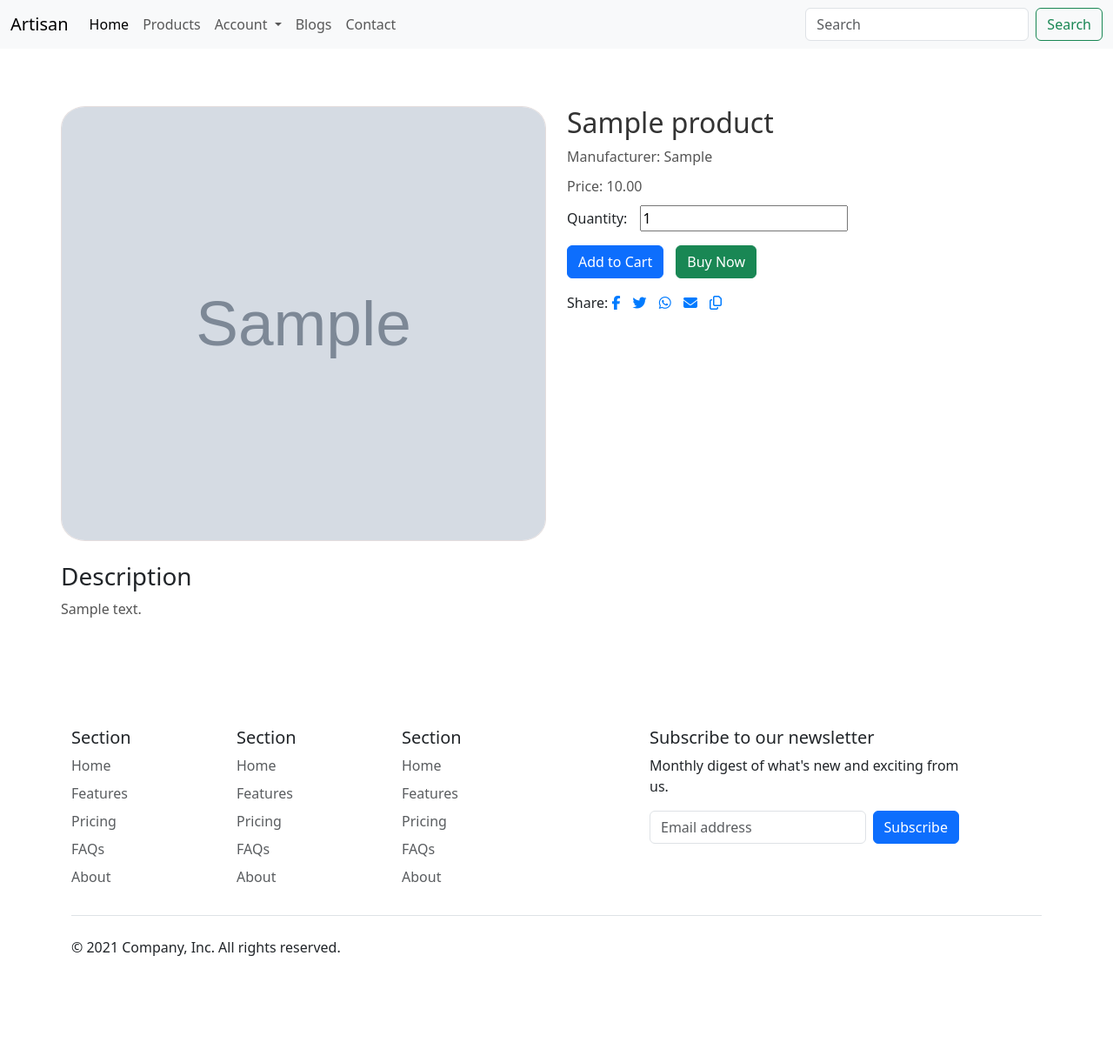
After one commit to Vamshi280/Artisian, a Django app: page /product/1 in a window 1280 px wide. The commit adds this page. Shown: the whole page at 87% size. Run offline with Django 5.2, Linux system fonts and the light colour scheme; tables that the repository leaves empty hold one stand-in row (values such as "Sample post"); grey boxes marked "Sample" are stand-in pictures; parts of the project's set-up code (start-up, migrations or seed data) failed here and were passed over.

Commit message:
reterved product and implemented product_view page

```diff
--- a/home/urls.py
+++ b/home/urls.py
@@ -12,6 +12,8 @@ urlpatterns = [
     path("login",views.login,name='login'),
     path('check_username/', views.check_username, name='check_username'),
     path('logout', views.logout, name='logout'),
+    path('product/<int:product_id>', views.view_product, name='view_product'),
+
 
 
 
--- a/home/views.py
+++ b/home/views.py
@@ -7,6 +7,7 @@ from django.contrib import messages
 from django.contrib.auth.decorators import login_required
 from django.contrib.auth import authenticate, login
 from django.contrib.auth import logout as auth_logout
+from django.shortcuts import render, get_object_or_404
 
 
 
@@ -133,3 +134,12 @@ def check_username(request):
 
     # Return an empty response if the request method is not POST
     return JsonResponse({})
+
+
+#creating view of product here
+def view_product(request, product_id):
+    # Retrieve the product from the database
+    product = get_object_or_404(Product, pk=product_id)
+
+    # Pass the product to the view template
+    return render(request, 'view_product.html', {'product': product})
--- a/static/style.css
+++ b/static/style.css
@@ -20,3 +20,52 @@
 .image-container {
     height: 300px; /* Adjust the height as needed */
   }
+
+/* Product Details Section Styles */
+/* Product Details Section Styles */
+
+
+/* Product Details Section Styles */
+.product-details {
+  padding: 50px 0;
+
+}
+
+.product-details img {
+  max-width: 100%;
+  height: 500px;
+  object-fit: cover;
+  border: 1px solid rgb(228, 221, 221);
+  border-radius: 5%;
+
+}
+
+.product-details h2 {
+  color: #333;
+}
+
+.product-details p {
+  color: #555;
+  margin-bottom: 10px;
+}
+
+.product-details label {
+  margin-right: 10px;
+}
+
+.product-details .buttons button {
+  margin-right: 10px;
+}
+
+.product-details .buttons button:last-child {
+  margin-right: 0;
+}
+
+.product-details .buttons a {
+  margin-right: 10px;
+  color: #007bff; /* Bootstrap primary color */
+}
+
+.product-details h3 {
+  margin-top:
+}
--- a/templates/index.html
+++ b/templates/index.html
@@ -50,7 +50,7 @@
           <p class="card-text"> <b>Price</b>:&nbsp;<i class="fa-solid fa-indian-rupee-sign"></i> {{ product.price }}</p>
           <div class="d-flex justify-content-between align-items-center">
             <div class="btn-group">
-              <button type="button" class="btn btn-sm btn-outline-secondary">View</button>
+               <a href="{% url 'view_product' product.id %}" class="btn btn-sm btn-outline-secondary">View</a>
               <button type="button" class="btn btn-sm btn-outline-secondary">Order</button>
             </div>
           </div>
--- /dev/null
+++ b/templates/view_product.html
@@ -0,0 +1,70 @@
+{% extends "base.html" %}
+{% load static %}
+{% block title %}Home{% endblock title %}
+{% block extra_head %}{% endblock extra_head %}
+{% block body %}
+
+{% comment %} <section class="product-details">
+    <div class="container">
+        <div class="row">
+            <!-- Product Image -->
+            <div class="col-md-6">
+                <img src="{% static 'img/toy1.webp' %}" class="img-fluid" alt="Product Image">
+            </div>
+            <!-- Product Info -->
+            <div class="col-md-6">
+                <h2>Product Name</h2>
+                <p>Price: $100</p>
+                <p>Manufacturer: ABC Company</p>
+                <p>Quantity: 10</p>
+                <!-- Buttons -->
+                <div class="buttons">
+                    <button class="btn btn-primary">Add to Cart</button>
+                    <button class="btn btn-success">Buy Now</button>
+                </div>
+            </div>
+        </div>
+        <!-- Product Description -->
+        <div class="row mt-4">
+            <div class="col">
+                <h3>Description</h3>
+                <p>Lorem ipsum dolor sit amet, consectetur adipiscing elit. Nulla pretium orci vel elit lobortis, id sollicitudin libero bibendum. Nulla tincidunt nunc nec augue consectetur, eu sodales ex luctus.</p>
+            </div>
+        </div>
+    </div>
+</section> {% endcomment %}
+
+<div class="container my-3 product-details">
+    <div class="row">
+        <div class="col-md-6">
+            <img src="{% static product.image %}" class="img-fluid" alt="{{ product.name }}">
+        </div>
+        <div class="col-md-6">
+            <h2>{{ product.name }}</h2>
+            <p>Manufacturer: {{ product.manufacturer }}</p>
+            <p>Price: {{ product.price }}</p>
+            <label for="quantity">Quantity:</label>
+            <input type="number" id="quantity" name="quantity" min="1" value="1">
+            <div class="buttons mt-3">
+                <button type="button" class="btn btn-primary">Add to Cart</button>
+                <button type="button" class="btn btn-success">Buy Now</button>
+                <div class="mt-3">
+                    <span>Share:</span>
+                    <a href="#"><i class="fab fa-facebook-f"></i></a>
+                    <a href="#"><i class="fab fa-twitter"></i></a>
+                    <a href="#"><i class="fab fa-whatsapp"></i></a>
+                    <a href="#"><i class="fas fa-envelope"></i></a>
+                    <a href="#"><i class="far fa-copy"></i></a>
+                </div>
+            </div>
+        </div>
+    </div>
+    <div class="row mt-4">
+        <div class="col-md-12">
+            <h3>Description</h3>
+            <p>{{ product.description }}</p>
+        </div>
+    </div>
+</div>
+
+{% endblock body %}
```
